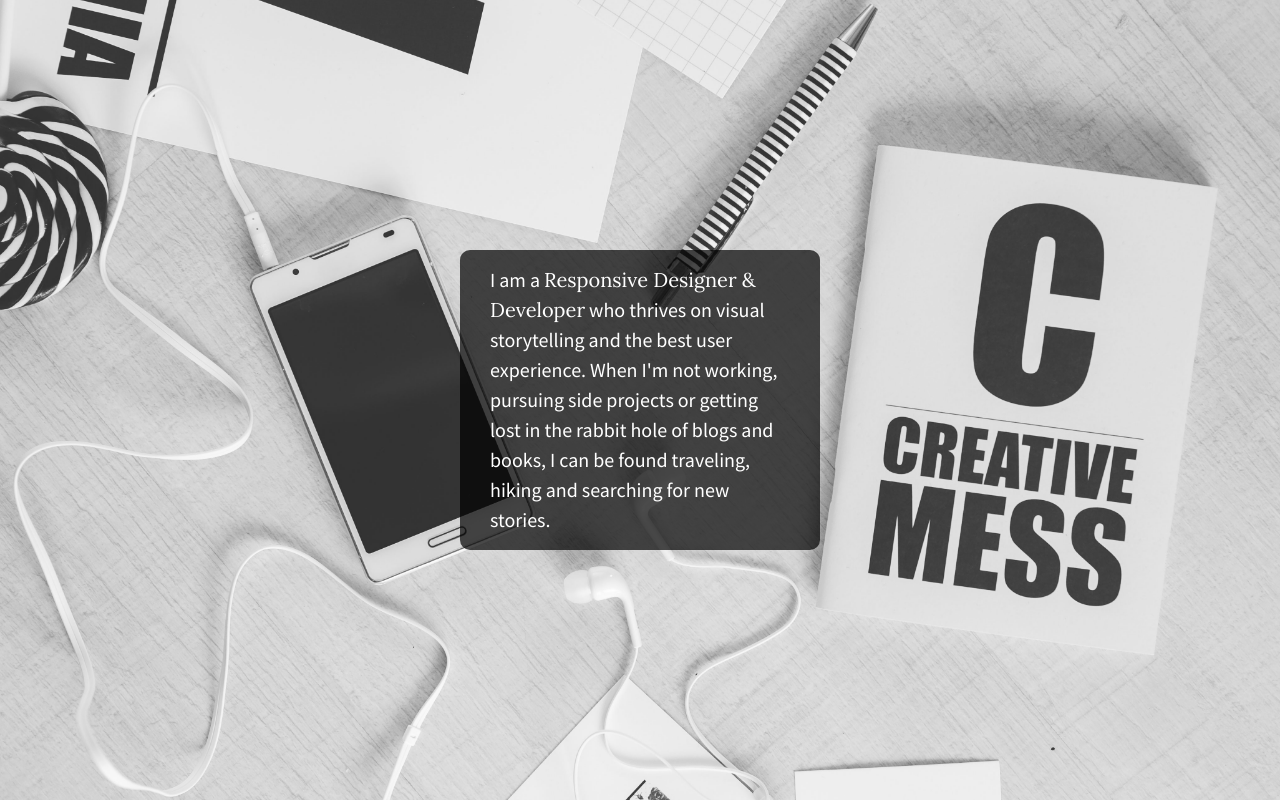
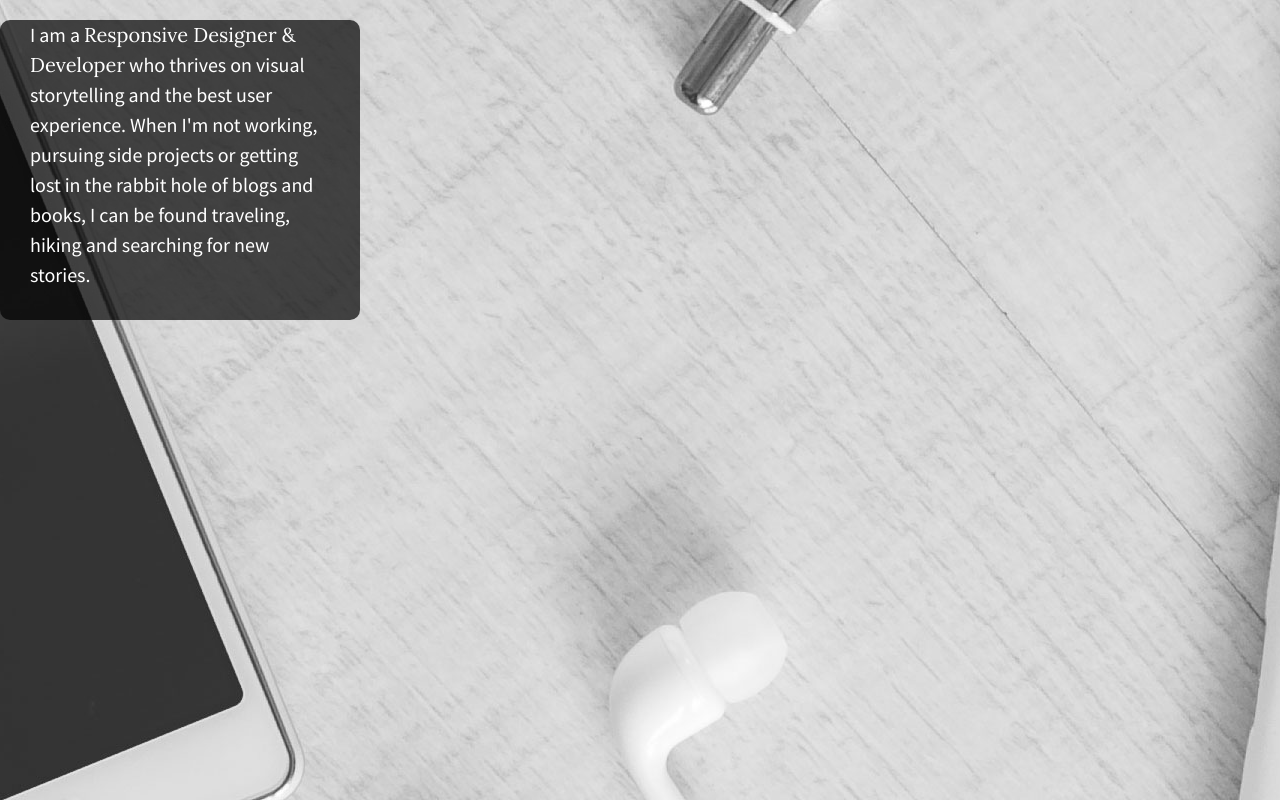
Before and after one commit to ClariceR/center-flexbox-2, a plain HTML site: page index.html in a window 1280 px wide. Drawn offline with nearby package versions, Linux system fonts and the light colour scheme.

Commit message:
Updated files

```diff
--- a/css/main.css
+++ b/css/main.css
@@ -98,21 +98,15 @@ textarea {
 /*Large Background Image*/
 html {
   background: url(../img/bkgd2.jpg) no-repeat center center fixed;
-    background-size: cover;
    /* set height to 100% - these are important for allowing content to vertically align */
-   height: 100%;
 }
 
 body {
   /* set height to 100% - these are important for allowing content to vertically align */
-    height: 100%;
 }
 
 .wrapper {
   /* set the display to flex and use the justify-content & align-items properties to center all child elements on the page */
-    align-items: center;
-    display: flex;
-    justify-content: center;
   margin: 0;
   height: 100%;
   width: 100%;
@@ -120,15 +114,12 @@ body {
 
 #content {
   /* set the display to flex and use the justify-content & align-items properties to center the text within the div*/
-    align-items: center;
   background: #222;
   background:rgba(0,0,0,0.7);
   color: #fff;
-    display: flex;
   font-family: 'Source Sans Pro', sans-serif;
   font-weight: 300;
   font-size: 1.25em;
-    justify-content: center;
   line-height: 1.5em;
   border-radius: 10px;
   padding: 0px 30px;
```
Also changed, not shown: index.html (+1 -0 lines). Lines whose indentation alone changed are shown as unchanged.
